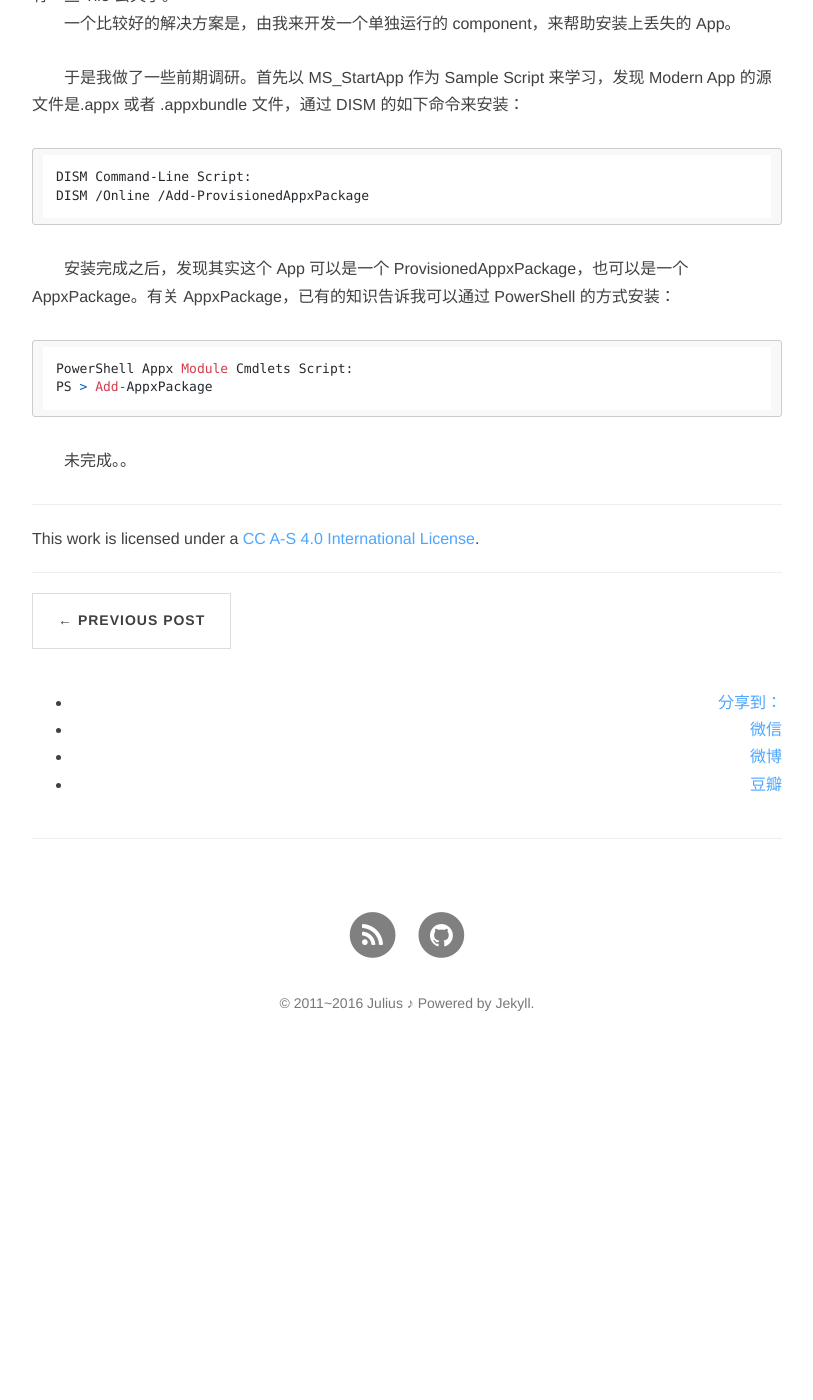
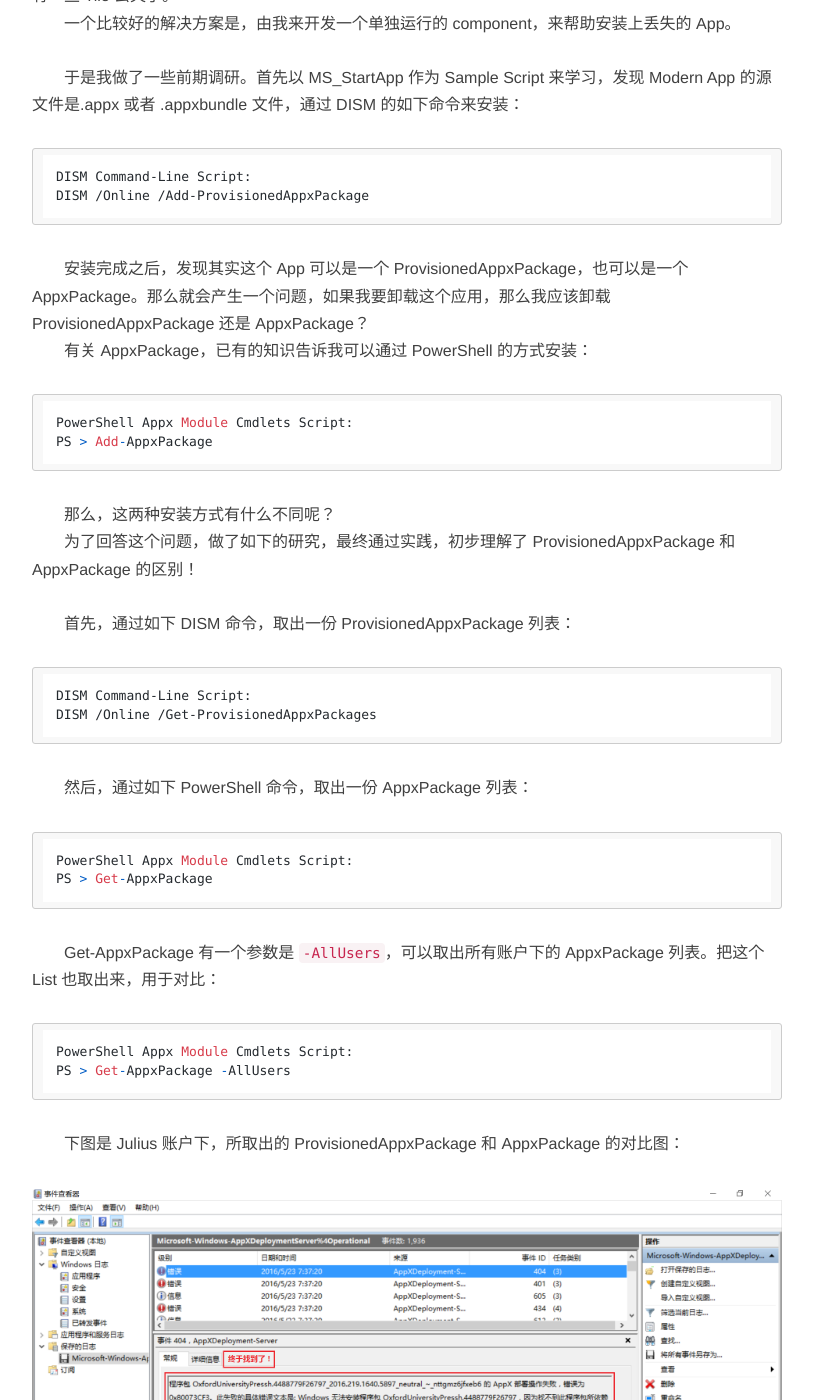
Before and after one commit to Julius-Liu/julius-liu.github.com, a Jekyll site: the page built from _posts/2016-08-06-provisioned_appx_package.md, in a window 1280 px wide and 1400 px high, scrolled down 773 px. Shown: the whole window, without its empty margins (233-1046 px from the left). Built offline with Jekyll 4.4.1, drawn with Linux system fonts in a browser that asks for light colours; nearby versions of some CDN libraries; comment, search, counter and statistics services are not loaded; before the commit the page ends 1854 px from its top, so only the background shows below that; some of the changed text lies outside the part shown.

Commit message:
Minor change

```diff
--- a/_posts/2016-08-06-provisioned_appx_package.md
+++ b/_posts/2016-08-06-provisioned_appx_package.md
@@ -18,9 +18,50 @@
 	DISM Command-Line Script:
 	DISM /Online /Add-ProvisionedAppxPackage
 
-　　安装完成之后，发现其实这个 App 可以是一个 ProvisionedAppxPackage，也可以是一个 AppxPackage。有关 AppxPackage，已有的知识告诉我可以通过 PowerShell 的方式安装：
+　　安装完成之后，发现其实这个 App 可以是一个 ProvisionedAppxPackage，也可以是一个 AppxPackage。那么就会产生一个问题，如果我要卸载这个应用，那么我应该卸载 ProvisionedAppxPackage 还是 AppxPackage？<br/>
+　　有关 AppxPackage，已有的知识告诉我可以通过 PowerShell 的方式安装：
 
 	PowerShell Appx Module Cmdlets Script:
 	PS > Add-AppxPackage
 
-　　未完成。。
+　　那么，这两种安装方式有什么不同呢？<br/>
+　　为了回答这个问题，做了如下的研究，最终通过实践，初步理解了 ProvisionedAppxPackage 和 AppxPackage 的区别！<br/>
+<br/>
+　　首先，通过如下 DISM 命令，取出一份 ProvisionedAppxPackage 列表：
+
+	DISM Command-Line Script:
+	DISM /Online /Get-ProvisionedAppxPackages
+
+　　然后，通过如下 PowerShell 命令，取出一份 AppxPackage 列表：
+
+	PowerShell Appx Module Cmdlets Script:
+	PS > Get-AppxPackage
+
+　　Get-AppxPackage 有一个参数是 `-AllUsers`，可以取出所有账户下的 AppxPackage 列表。把这个 List 也取出来，用于对比：
+
+	PowerShell Appx Module Cmdlets Script:
+	PS > Get-AppxPackage -AllUsers
+
+　　下图是 Julius 账户下，所取出的 ProvisionedAppxPackage 和 AppxPackage 的对比图：
+<center>
+  <p><img src="/images/event-viewer/03_Oxford_error.png" align="center"></p>
+</center>
+<br/>
+　　观察以上对比结果，可以发现。。。
+
+## 小结 ##
+
+　　有些 AppxPackage，可以把它的安装包（.appx or .appxbundle）以 ProvisionedAppxPackage 的方式安装（例如 Windows.Photos 等。我估计可能所有的 .appx or .appxbundle 都可以用这种方式安装，因为这么做的好处是，所有的新增用户都可以在 OOBE 的时候安装这个 APP）<br/>
+<br/>
+　　安装完之后，发现通过 MS_StartApp 这个 component 安装的 APP，都保留了一份 ProvisionedAppxPackage，这样，在 新增用户 之后，新用户 会从 ProvisionedAppxPackage 里面，安装一个 APP 出来（已验证）<br/>
+<br/>
+　　有些 APP 不会保留一份 ProvisionedAppxPackage，例如 MicrosoftEdge 浏览器（这个是 Win10 OS 自带的） 就没有保留一份 ProvisionedAppxPackage，他们只是以 AppxPackage 的方式呈现给每一个用户。当 新用户 创建以后，还是会有这个 APP，这肯定是由另外一种机制控制的，可能是 SystemApps 机制。
+
+## 总结 ##
+
+　　关于 AppxPackage 和 ProvisionedAppxPackage 的区别，总结如下：<br/>
+　　如果你开发了一款 Modern APP，想安装在用户的机器上，如果你是以 ProvisionedAppxPackage 的方式安装，那么任何新增的用户，都可以在 OOBE 时安装这款 APP，如果你用 AppxPackage 的方式安装，那么只是为当前用户安装，新增用户无法在 OOBE 时安装这款 APP。
+
+<br/>
+
+<div align="right">8/6/2016 1:23:56 PM </div>
```
